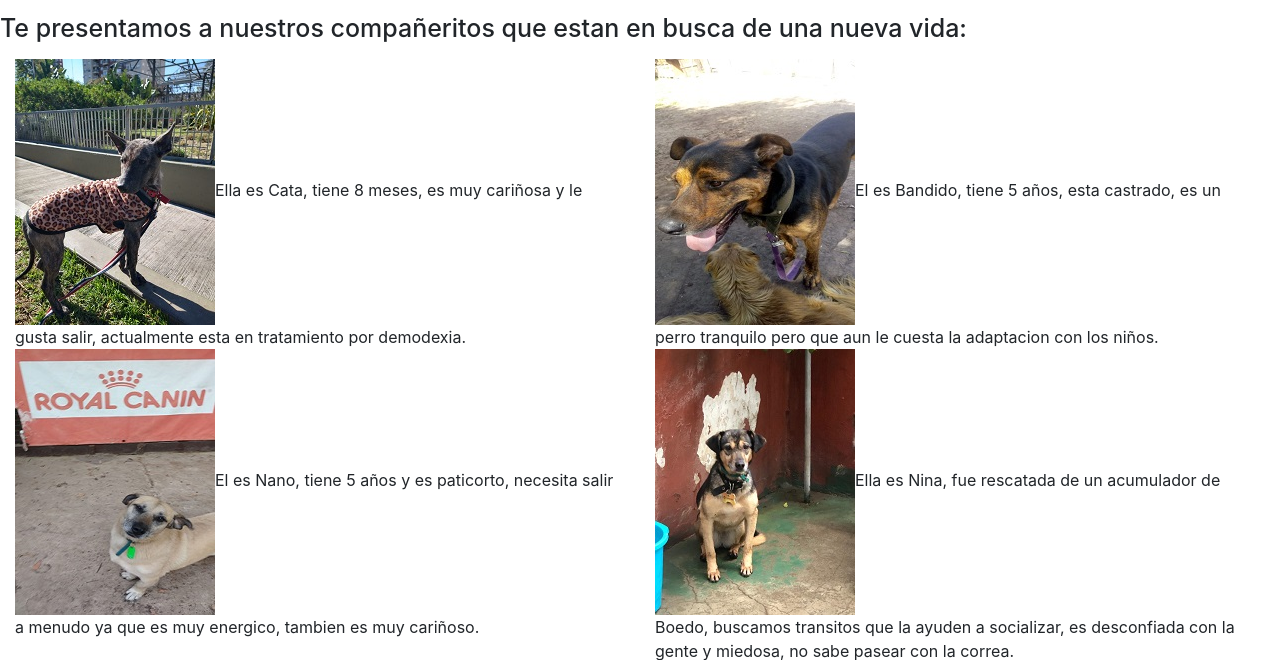
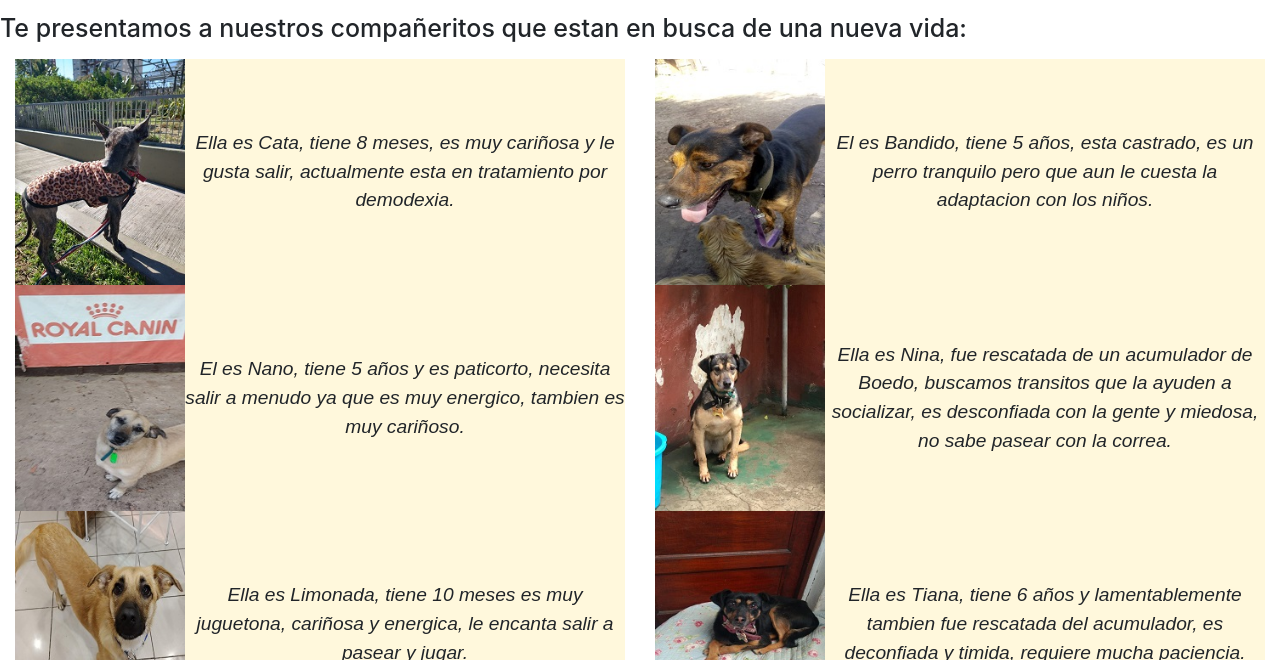
Before and after one commit to Tinoide/JuntadaporlosanimalesFinal, a website: page Pages/EnAdopcion.html in a window 1280 px wide. Shown: the part 119-779 px from the top of the page. Drawn offline with nearby package versions, Linux system fonts and the light colour scheme.

Commit message:
agregue estilo a adoptar

```diff
--- a/SCSS/_fuentes.scss
+++ b/SCSS/_fuentes.scss
@@ -6,7 +6,6 @@ $tamaño:25px;
 $centrar:center;
 $derecha: right;
 $izquierda: left;
-
 
 .texto{
 	text-align:$centrar;
@@ -73,3 +72,13 @@ h1 {
 
 .Centrar { text-align: center}
 .redes { list-style: none; display: inline-flex;}
+.descripcion { display: flex; text-align: center; align-items: center; }
+.animacion { width: 170px;
+transition: all 1s; }
+.animacion:hover{ width: 220px;}
+.textoDescripcion { font-family: 'Source Sans Pro', sans-serif;
+    font-style: italic;
+    font-weight: 400;
+    font-size: larger;
+    background-color: cornsilk; }
+.botonAdoptar { color: white}
```
Also changed, not shown: CSS/estilo.css.
